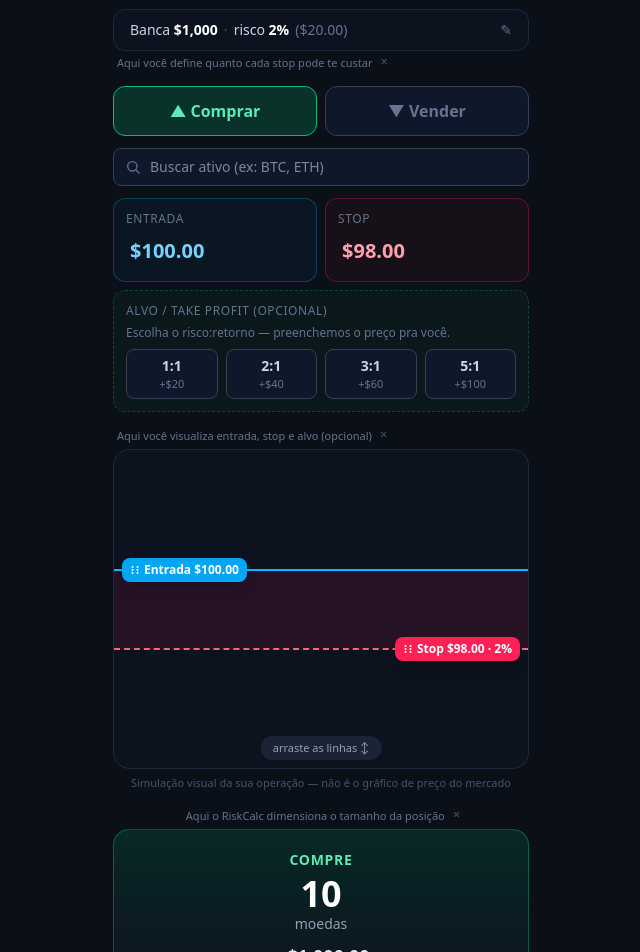
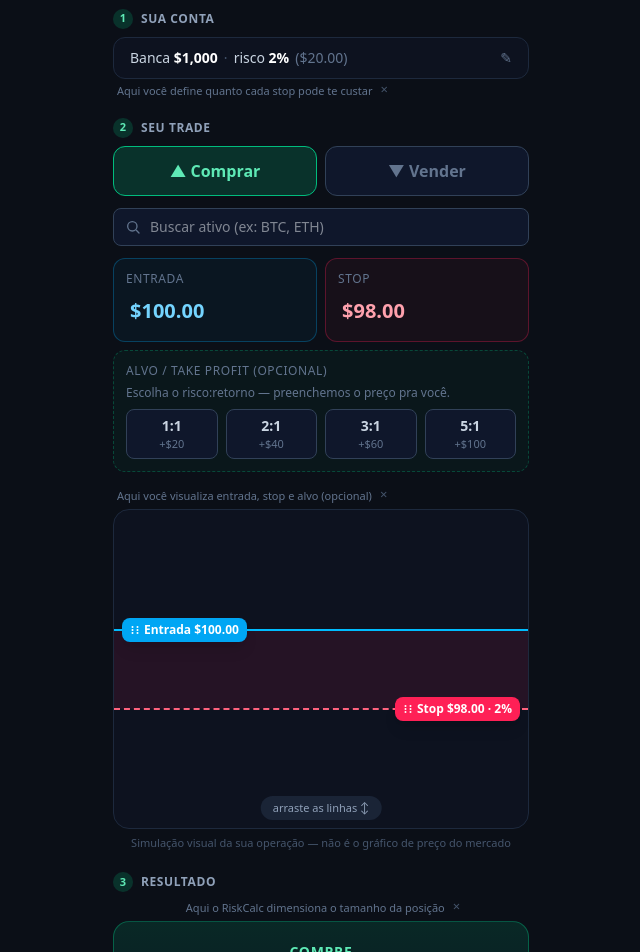
Before and after one commit to abdallacrypto1/riskcalc, a React (Vite) app: page / in a window 1280 px wide. Shown: the part 60-1012 px from the top of the page, without its empty margins (319-959 px from the left). Built offline with nearby package versions, Linux system fonts and the light colour scheme.

Commit message:
Cabecalhos de etapa numerados (1 Sua conta, 2 Seu trade, 3 Resultado)

```diff
--- a/src/App.tsx
+++ b/src/App.tsx
@@ -218,6 +218,7 @@ export default function App() {
           </button>
         </div>
 
+        <StepHeader n={1} label="Sua conta" className="mt-1" />
         {/* Configurações (banca + risco) escondidas atrás de um toque */}
         <button
           onClick={() => setSettingsOpen((o) => !o)}
@@ -289,8 +290,9 @@ export default function App() {
           </div>
         )}
 
+        <StepHeader n={2} label="Seu trade" />
         {/* Long / Short */}
-        <div className="mt-4 flex gap-2">
+        <div className="flex gap-2">
           <BigToggle active={isLong} tone="emerald" onClick={() => flipDirection("long")}>
             ▲ Comprar
           </BigToggle>
@@ -402,8 +404,9 @@ export default function App() {
           </p>
         </div>
 
+        <StepHeader n={3} label="Resultado" />
         {/* Resposta gigante */}
-        <div className="mt-4">
+        <div>
           {guidesShown && (
             <Guide
               center
@@ -661,6 +664,28 @@ function Guide({
   );
 }
 
+/** Cabeçalho de etapa: círculo numerado + rótulo, pra guiar o fluxo 1→2→3. */
+function StepHeader({
+  n,
+  label,
+  className = "mt-5",
+}: {
+  n: number;
+  label: string;
+  className?: string;
+}) {
+  return (
+    <div className={`mb-2 flex items-center gap-2 ${className}`}>
+      <span className="flex h-5 w-5 items-center justify-center rounded-full bg-emerald-500/20 text-[11px] font-bold text-emerald-300">
+        {n}
+      </span>
+      <span className="text-xs font-semibold uppercase tracking-wider text-slate-400">
+        {label}
+      </span>
+    </div>
+  );
+}
+
 function Label({ children }: { children: React.ReactNode }) {
   return (
     <p className="mb-1.5 text-xs font-medium uppercase tracking-wider text-slate-500">
```
